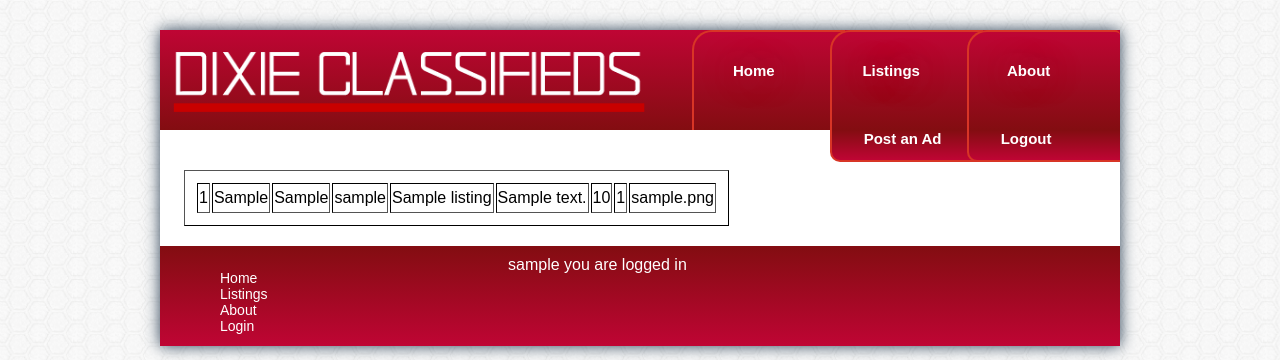
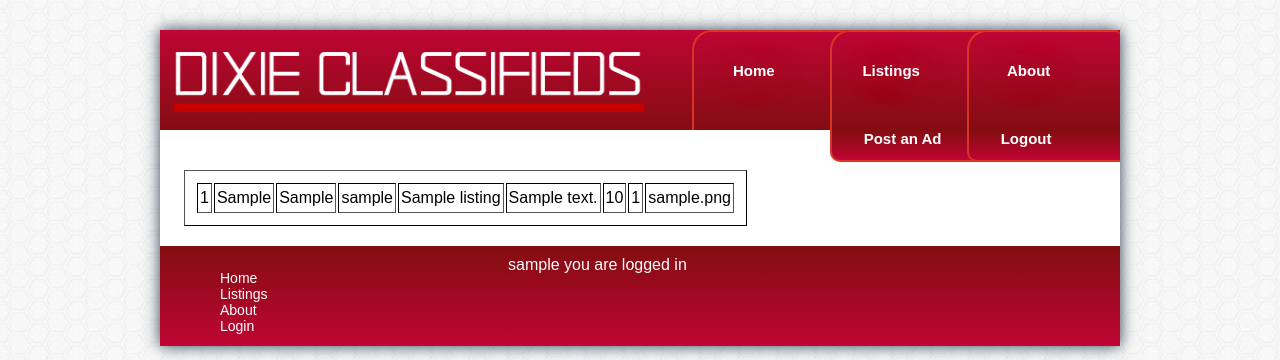
Before and after one commit to coltonmorris/phpClassifieds, a PHP site: page /listings.php in a window 1280 px wide. Shown: the top 360 px of the page. Run offline with PHP 8.4, Linux system fonts and the light colour scheme; the visitor is signed in with stand-in values (Sample User, id 1); tables that the repository leaves empty or names only in its code hold one stand-in row (values such as "Sample post"); some libraries are stand-ins or nearby versions.

Commit message:
2packed4me

```diff
--- a/class/main.css
+++ b/class/main.css
@@ -119,7 +119,7 @@ label{
 	border-color:#000;
 }
 .listing td{
-	padding:5px 1px 5px 1px;
+	padding:5px 2px 5px 2px;
 }
 .logoutbutton{
 	z-index:2;
```
